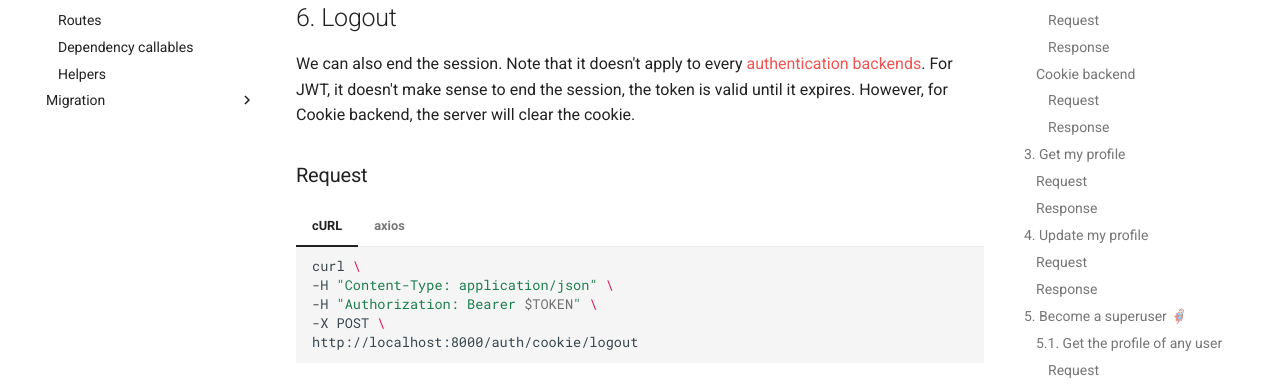
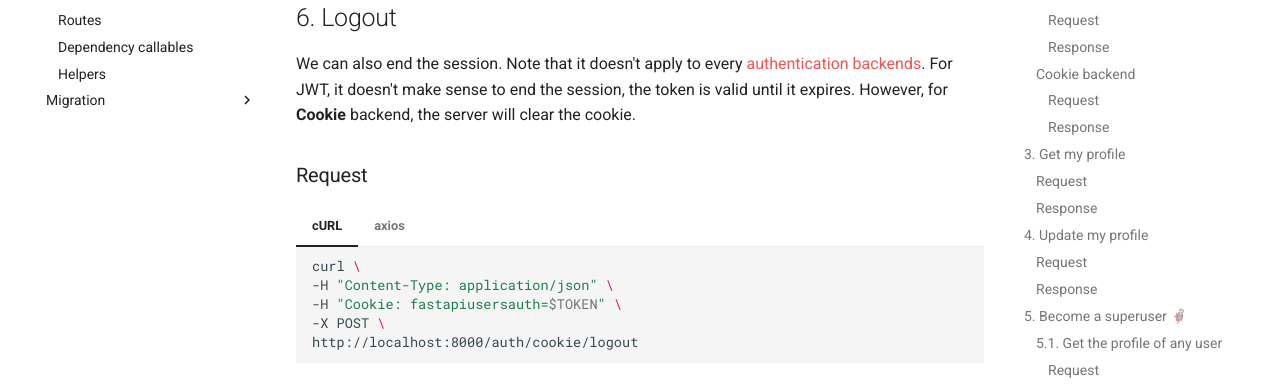
Before and after one commit to fastapi-users/fastapi-users, an MkDocs documentation site: the page built from docs/usage/flow.md, in a window 1280 px wide and 900 px high, scrolled down 5838 px. Shown: the part 223-613 px from the top of the window. Built offline with MkDocs 1.6.1 and Material for MkDocs 9.7.7, drawn with Linux system fonts in a browser that asks for light colours; comment, search, counter and statistics services are not loaded.

Commit message:
Fix #399: fix logout example in doc

````diff
--- a/docs/usage/flow.md
+++ b/docs/usage/flow.md
@@ -371,7 +371,7 @@ You'll get an empty response.
 
 ## 6. Logout
 
-We can also end the session. Note that it doesn't apply to every [authentication backends](../configuration/authentication/index.md). For JWT, it doesn't make sense to end the session, the token is valid until it expires. However, for Cookie backend, the server will clear the cookie.
+We can also end the session. Note that it doesn't apply to every [authentication backends](../configuration/authentication/index.md). For JWT, it doesn't make sense to end the session, the token is valid until it expires. However, for **Cookie** backend, the server will clear the cookie.
 
 ### Request
 
@@ -379,7 +379,7 @@ We can also end the session. Note that it doesn't apply to every [authentication
     ``` bash
     curl \
     -H "Content-Type: application/json" \
-    -H "Authorization: Bearer $TOKEN" \
+    -H "Cookie: fastapiusersauth=$TOKEN" \
     -X POST \
     http://localhost:8000/auth/cookie/logout
     ```
@@ -390,7 +390,7 @@ We can also end the session. Note that it doesn't apply to every [authentication
         null,
         {
             headers: {
-                'Authorization': `Bearer ${TOKEN}`,
+                'Cookie': `fastapiusersauth=${TOKEN}`,
             },
         }
     )
````
